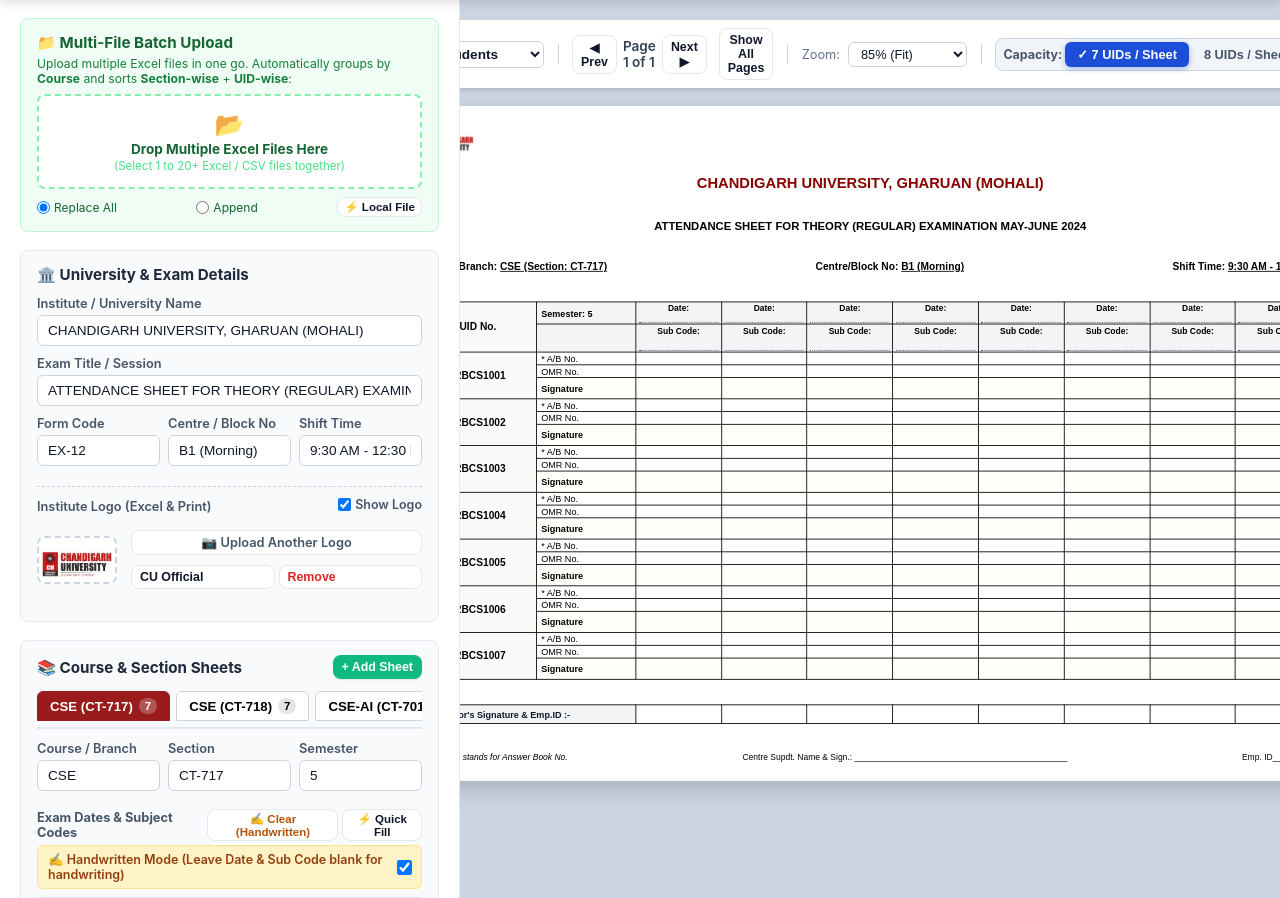
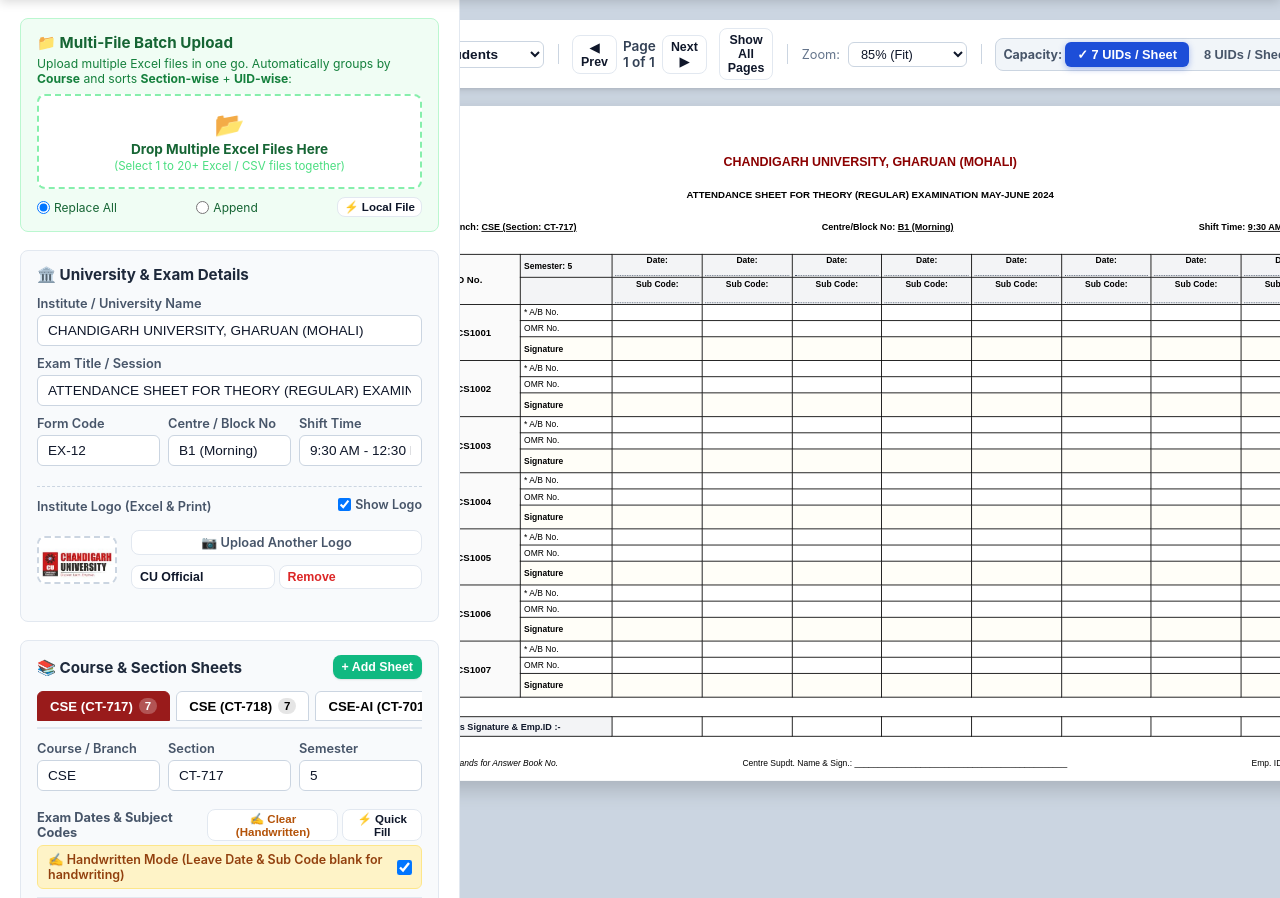
Before and after one commit to kuldeepe13820-cell/exam-attendance-generator, a Flask app: page / in a window 1280 px wide. Shown: the part 63-961 px from the top of the page. Run offline with Flask 3, Linux system fonts and the light colour scheme.

Commit message:
Make header compact to expand table column widths and student signature row heights

```diff
--- a/static/app.js
+++ b/static/app.js
@@ -802,7 +802,7 @@ function generatePageHtml(course, pageIndex, totalPages) {
   pageContainer.innerHTML = `
     <!-- Top Row: Logo & EX-12 Form Code -->
     <div class="sheet-top-row">
-      <div class="sheet-logo-area" style="width: 75px; height: 38px;">
+      <div class="sheet-logo-area">
         ${logoHtml}
       </div>
       <div class="sheet-form-code">${s.form_code}</div>
--- a/static/style.css
+++ b/static/style.css
@@ -413,7 +413,7 @@ body {
   min-height: 210mm;
   max-height: 210mm;
   background: white;
-  padding: 6mm 8mm;
+  padding: 4mm 5mm;
   box-shadow: 0 10px 25px rgba(0, 0, 0, 0.18);
   box-sizing: border-box;
   display: flex;
@@ -427,17 +427,17 @@ body {
   overflow: hidden;
 }
 
-/* EX-12 Sheet Inner Styles */
+/* EX-12 Sheet Inner Styles (Compact Header for Increased Table Width & Row Height) */
 .sheet-top-row {
   display: flex;
   justify-content: space-between;
   align-items: flex-start;
-  min-height: 24px;
+  min-height: 16px;
 }
 
 .sheet-logo-area {
-  width: 75px;
-  height: 38px;
+  width: 55px;
+  height: 26px;
   display: flex;
   align-items: center;
 }
@@ -458,37 +458,37 @@ body {
 
 .sheet-inst-title {
   font-family: Arial, sans-serif;
-  font-size: 13pt;
+  font-size: 11pt;
   font-weight: bold;
   text-align: center;
   color: #8B0000;
-  line-height: 1.15;
-  margin-top: -10px;
-  margin-bottom: 2px;
+  line-height: 1.1;
+  margin-top: -6px;
+  margin-bottom: 1px;
 }
 
 .sheet-exam-title {
   font-family: Arial, sans-serif;
-  font-size: 10pt;
+  font-size: 8.5pt;
   font-weight: bold;
   text-align: center;
   color: #000;
-  margin-bottom: 3px;
+  margin-bottom: 2px;
 }
 
 .sheet-info-strip {
   display: flex;
   justify-content: space-between;
   font-family: Arial, sans-serif;
-  font-size: 9pt;
+  font-size: 8pt;
   font-weight: bold;
   color: #000;
-  margin-bottom: 3px;
-  padding: 0 2px;
+  margin-bottom: 2px;
+  padding: 1px 2px;
 }
 
 /* =========================================================
-   EXAMINATION TABLE - STRICT EQUAL BOX WIDTHS
+   EXAMINATION TABLE - STRICT EQUAL BOX WIDTHS (WIDER COLUMNS)
 ========================================================= */
 .exam-table {
   width: 100% !important;
@@ -501,7 +501,7 @@ body {
 
 .exam-table th, .exam-table td {
   border: 1px solid #000000 !important;
-  padding: 1px 3px;
+  padding: 1px 2px;
   text-align: center;
   vertical-align: middle;
   word-wrap: break-word;
@@ -513,73 +513,75 @@ body {
   font-weight: bold;
 }
 
-/* Col A: UID No. */
+/* Col A: UID No. (Leaner so exam cols can be wider) */
 .exam-table .th-uid, .exam-table .td-uid {
-  width: 13.0% !important;
-  min-width: 13.0% !important;
-  max-width: 13.0% !important;
-  font-size: 9pt;
+  width: 12.0% !important;
+  min-width: 12.0% !important;
+  max-width: 12.0% !important;
+  font-size: 8.5pt;
   font-weight: bold;
   background-color: #fafafa;
 }
 
-/* Col B: Semester / Label */
+/* Col B: Semester / Label (Leaner so exam cols can be wider) */
 .exam-table .th-sem, .exam-table .td-label {
-  width: 11.0% !important;
-  min-width: 11.0% !important;
-  max-width: 11.0% !important;
-  font-size: 8pt;
+  width: 10.0% !important;
+  min-width: 10.0% !important;
+  max-width: 10.0% !important;
+  font-size: 7.5pt;
   text-align: left;
-  padding-left: 5px;
+  padding-left: 4px;
 }
 
 .exam-table .td-label.sig-label {
   font-weight: bold;
 }
 
-/* Cols C to J: Exactly EQUAL box width (76% / 8 = 9.5% each) */
+/* Cols C to J: Exactly EQUAL box width (78% / 8 = 9.75% each) - WIDER! */
 .exam-table .th-exam-col, .exam-table td:not(.td-uid):not(.td-label) {
-  width: 9.5% !important;
-  min-width: 9.5% !important;
-  max-width: 9.5% !important;
+  width: 9.75% !important;
+  min-width: 9.75% !important;
+  max-width: 9.75% !important;
   font-size: 7.5pt;
   line-height: 1.15;
   padding: 1px;
 }
 
-/* Box Heights: 7 UIDs vs 8 UIDs per sheet */
+/* Box Heights: 7 UIDs vs 8 UIDs per sheet (Expanded with extra vertical budget!) */
 .layout-7uid .exam-table .row-ab,
 .layout-7uid .exam-table .row-omr {
-  height: 15px !important;
+  height: 16px !important;
+  line-height: 16px !important;
 }
 .layout-7uid .exam-table .row-sig {
-  height: 25px !important; /* Generous, roomy physical signature box */
+  height: 28px !important; /* Extra tall physical signature box! */
   background-color: #fffef8;
 }
 .layout-7uid .sheet-invigilator-row td {
-  height: 22px !important;
+  height: 23px !important;
 }
 
-/* 8 UIDs per sheet layout (budgeted for 100% 1-page fit) */
+/* 8 UIDs per sheet layout (expanded height with compact header!) */
 .layout-8uid .exam-table .row-ab,
 .layout-8uid .exam-table .row-omr {
-  height: 13.5px !important;
+  height: 14.5px !important;
+  line-height: 14.5px !important;
 }
 .layout-8uid .exam-table .row-sig {
-  height: 20.5px !important;
+  height: 23px !important; /* Taller signature box for 8 UIDs! */
   background-color: #fffef8;
 }
 .layout-8uid .sheet-invigilator-row td {
-  height: 20px !important;
+  height: 21px !important;
 }
 
 /* Fallback default */
 .exam-table .row-ab,
 .exam-table .row-omr {
-  height: 14.5px !important;
+  height: 15px !important;
 }
 .exam-table .row-sig {
-  height: 24px !important;
+  height: 25px !important;
   background-color: #fffef8;
 }
 
@@ -600,9 +602,9 @@ body {
 }
 
 .sheet-invigilator-label {
-  width: 24.0% !important; /* 13.0% + 11.0% = 24.0% exactly matches Col A + Col B */
-  min-width: 24.0% !important;
-  max-width: 24.0% !important;
+  width: 22.0% !important; /* 12.0% + 10.0% = 22.0% exactly matches Col A + Col B */
+  min-width: 22.0% !important;
+  max-width: 22.0% !important;
   font-weight: bold;
   text-align: left;
   padding-left: 5px;
@@ -610,9 +612,9 @@ body {
 }
 
 .sheet-invigilator-col {
-  width: 9.5% !important;
-  min-width: 9.5% !important;
-  max-width: 9.5% !important;
+  width: 9.75% !important;
+  min-width: 9.75% !important;
+  max-width: 9.75% !important;
 }
 
 .sheet-bottom-strip {
```
Also changed, not shown: other parts of static/style.css (+38 -23 lines), excel_generator.py (+41 -41 lines), 1 other file.
